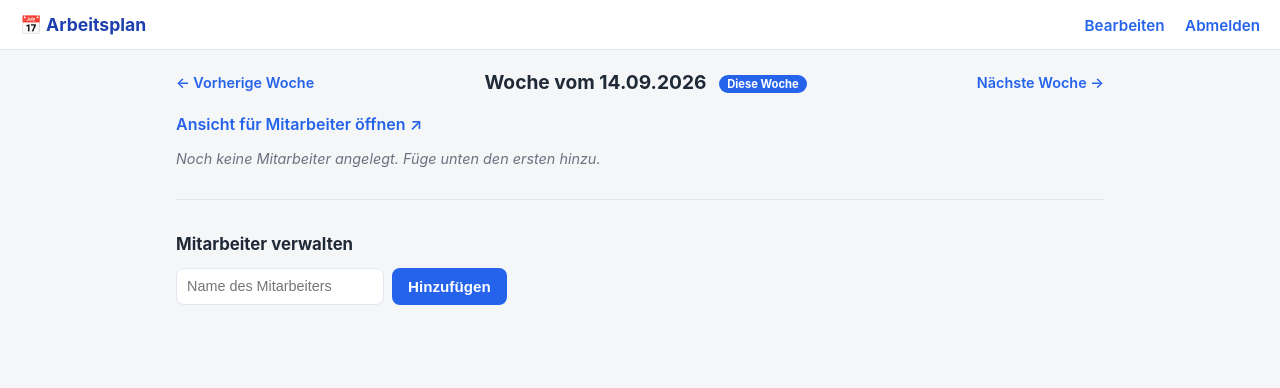
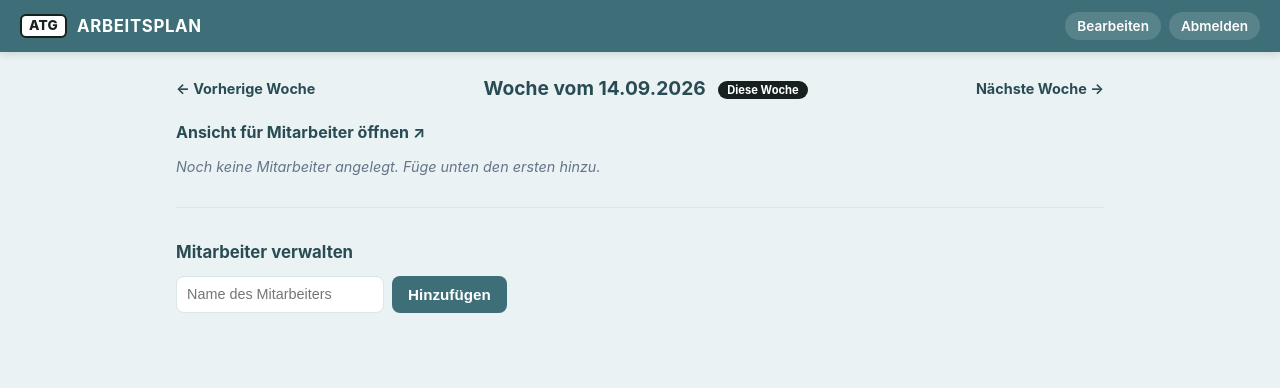
Before and after one commit to emalramz42-pixel/ATG-Arbeitsplan, a Flask app: page /admin/woche in a window 1280 px wide. Shown: the top 388 px of the page. Run offline with Flask 3, Linux system fonts and the light colour scheme; the visitor is signed in with stand-in values (Sample User, id 1); data that the repository does not hold is empty; some libraries are stand-ins or nearby versions.

Commit message:
Design an ATG-Markenfarben (Teal) und Logo-Stil anpassen

```diff
--- a/static/style.css
+++ b/static/style.css
@@ -1,11 +1,11 @@
 :root {
-    --blau: #2563eb;
-    --blau-dunkel: #1e40af;
-    --grau-hell: #f4f6f8;
-    --grau: #6b7280;
-    --grau-rand: #e2e8f0;
+    --teal: #3e6e78;
+    --teal-dunkel: #294c54;
+    --teal-hell: #eaf2f3;
+    --tinte: #16211f;
+    --grau: #64748b;
+    --grau-rand: #dbe6e7;
     --rot: #dc2626;
-    --gruen: #16a34a;
 }
 
 * { box-sizing: border-box; }
@@ -13,41 +13,84 @@
 body {
     margin: 0;
     font-family: -apple-system, BlinkMacSystemFont, "Segoe UI", Roboto, Arial, sans-serif;
-    background: var(--grau-hell);
-    color: #1f2937;
+    background: var(--teal-hell);
+    color: var(--tinte);
 }
 
 .topbar {
     display: flex;
     justify-content: space-between;
     align-items: center;
-    background: white;
-    padding: 14px 20px;
-    border-bottom: 1px solid var(--grau-rand);
+    flex-wrap: wrap;
+    gap: 10px;
+    background: var(--teal);
+    padding: 12px 20px;
     position: sticky;
     top: 0;
     z-index: 10;
+    box-shadow: 0 2px 8px rgba(22, 33, 31, 0.15);
 }
 
 .topbar .logo {
-    font-weight: 700;
-    font-size: 1.1rem;
-    color: var(--blau-dunkel);
+    display: flex;
+    align-items: center;
+    gap: 10px;
     text-decoration: none;
 }
 
+.topbar .logo-mark {
+    display: inline-flex;
+    align-items: center;
+    justify-content: center;
+    background: white;
+    color: var(--tinte);
+    font-weight: 800;
+    font-size: 0.85rem;
+    letter-spacing: 0.02em;
+    border: 2px solid var(--tinte);
+    border-radius: 6px;
+    padding: 3px 7px;
+    line-height: 1;
+}
+
+.topbar .logo-text {
+    font-weight: 700;
+    font-size: 1.05rem;
+    color: white;
+    text-transform: uppercase;
+    letter-spacing: 0.04em;
+}
+
+.topbar nav {
+    display: flex;
+    gap: 8px;
+    flex-wrap: wrap;
+}
+
 .topbar nav a {
-    margin-left: 16px;
-    color: var(--blau);
+    color: white;
     text-decoration: none;
     font-weight: 600;
-    font-size: 0.95rem;
+    font-size: 0.85rem;
+    white-space: nowrap;
+    background: rgba(255, 255, 255, 0.14);
+    padding: 6px 12px;
+    border-radius: 999px;
+}
+
+.topbar nav a:hover {
+    background: rgba(255, 255, 255, 0.24);
+}
+
+@media (max-width: 420px) {
+    .topbar .logo-text { font-size: 0.9rem; }
+    .topbar nav a { font-size: 0.8rem; padding: 5px 10px; }
 }
 
 .content {
     max-width: 960px;
     margin: 0 auto;
-    padding: 20px 16px 60px;
+    padding: 24px 16px 60px;
 }
 
 .woche-header {
@@ -56,7 +99,7 @@ body {
     align-items: center;
     flex-wrap: wrap;
     gap: 10px;
-    margin-bottom: 20px;
+    margin-bottom: 22px;
 }
 
 .woche-header h1 {
@@ -64,14 +107,16 @@ body {
     margin: 0;
     text-align: center;
     flex: 1;
+    color: var(--teal-dunkel);
 }
 
 .badge {
     display: inline-block;
-    background: var(--blau);
+    background: var(--tinte);
     color: white;
     font-size: 0.7rem;
-    padding: 2px 8px;
+    font-weight: 700;
+    padding: 2px 9px;
     border-radius: 999px;
     margin-left: 8px;
     vertical-align: middle;
@@ -79,30 +124,32 @@ body {
 
 .heute-btn {
     display: inline-block;
-    background: var(--grau-hell);
-    color: var(--blau-dunkel);
+    background: white;
+    color: var(--teal-dunkel);
     text-decoration: none;
-    font-weight: 600;
+    font-weight: 700;
     font-size: 0.75rem;
     padding: 3px 10px;
-    border: 1px solid var(--grau-rand);
+    border: 1px solid var(--teal);
     border-radius: 999px;
     margin-left: 8px;
     vertical-align: middle;
 }
 
 .heute-btn:hover {
-    background: white;
-    border-color: var(--blau);
+    background: var(--teal);
+    color: white;
 }
 
 .nav-btn {
-    color: var(--blau);
+    color: var(--teal-dunkel);
     text-decoration: none;
-    font-weight: 600;
+    font-weight: 700;
     white-space: nowrap;
     font-size: 0.9rem;
 }
+
+.nav-btn:hover { color: var(--teal); }
 
 .tage-grid {
     display: grid;
@@ -113,8 +160,10 @@ body {
 .tag-karte {
     background: white;
     border: 1px solid var(--grau-rand);
-    border-radius: 12px;
+    border-top: 4px solid var(--teal);
+    border-radius: 10px;
     padding: 14px;
+    box-shadow: 0 1px 3px rgba(22, 33, 31, 0.06);
 }
 
 .tag-karte h2 {
@@ -122,7 +171,7 @@ body {
     font-size: 1rem;
     display: flex;
     justify-content: space-between;
-    color: var(--blau-dunkel);
+    color: var(--teal-dunkel);
 }
 
 .tag-karte .datum {
@@ -158,9 +207,10 @@ body {
     padding: 24px;
     border-radius: 12px;
     border: 1px solid var(--grau-rand);
+    border-top: 4px solid var(--teal);
 }
 
-.login-box h1 { font-size: 1.2rem; margin-top: 0; }
+.login-box h1 { font-size: 1.2rem; margin-top: 0; color: var(--teal-dunkel); }
 
 .login-box form {
     display: flex;
@@ -178,26 +228,26 @@ body {
 .login-box button,
 .speichern-btn,
 .inline-form button {
-    background: var(--blau);
+    background: var(--teal);
     color: white;
     border: none;
     padding: 10px 16px;
     border-radius: 8px;
     font-size: 0.95rem;
-    font-weight: 600;
+    font-weight: 700;
     cursor: pointer;
 }
 
 .login-box button:hover,
 .speichern-btn:hover,
 .inline-form button:hover {
-    background: var(--blau-dunkel);
+    background: var(--teal-dunkel);
 }
 
 .fehler { color: var(--rot); font-size: 0.9rem; }
 
 .ansicht-link { margin-bottom: 16px; }
-.ansicht-link a { color: var(--blau); font-weight: 600; text-decoration: none; }
+.ansicht-link a { color: var(--teal-dunkel); font-weight: 700; text-decoration: none; }
 
 .tabelle-wrapper {
     overflow-x: auto;
@@ -220,6 +270,12 @@ body {
     font-size: 0.9rem;
 }
 
+.plan-tabelle thead th {
+    background: var(--teal-hell);
+    color: var(--teal-dunkel);
+    font-weight: 700;
+}
+
 .plan-tabelle th .datum {
     display: block;
     font-weight: 400;
@@ -227,16 +283,22 @@ body {
     font-size: 0.75rem;
 }
 
+.plan-tabelle tbody tr:hover {
+    background: var(--teal-hell);
+}
+
 .name-zelle {
     text-align: left;
-    font-weight: 600;
+    font-weight: 700;
     white-space: nowrap;
+    color: var(--tinte);
 }
 
 .check-zelle input[type="checkbox"] {
     width: 20px;
     height: 20px;
     cursor: pointer;
+    accent-color: var(--teal);
 }
 
 .speichern-btn {
@@ -252,6 +314,7 @@ body {
 
 .mitarbeiter-verwaltung h2 {
     font-size: 1.05rem;
+    color: var(--teal-dunkel);
 }
 
 .inline-form {
@@ -262,6 +325,7 @@ body {
 
 .mitarbeiter-verwaltung > .inline-form {
     margin-bottom: 16px;
+    flex-wrap: wrap;
 }
 
 .mitarbeiter-verwaltung > .inline-form input {
@@ -269,6 +333,8 @@ body {
     border: 1px solid var(--grau-rand);
     border-radius: 8px;
     font-size: 0.9rem;
+    flex: 1;
+    min-width: 160px;
 }
 
 .mitarbeiter-verwaltung-liste {
--- a/templates/base.html
+++ b/templates/base.html
@@ -3,12 +3,16 @@
 <head>
     <meta charset="UTF-8">
     <meta name="viewport" content="width=device-width, initial-scale=1.0">
-    <title>{% block title %}Arbeitsplan{% endblock %}</title>
+    <meta name="theme-color" content="#3e6e78">
+    <title>{% block title %}ATG Arbeitsplan{% endblock %}</title>
     <link rel="stylesheet" href="{{ url_for('static', filename='style.css') }}">
 </head>
 <body>
     <header class="topbar">
-        <a class="logo" href="{{ url_for('index') }}">📅 Arbeitsplan</a>
+        <a class="logo" href="{{ url_for('index') }}">
+            <span class="logo-mark">ATG</span>
+            <span class="logo-text">Arbeitsplan</span>
+        </a>
         <nav>
             {% if is_admin %}
                 <a href="{{ url_for('admin_woche') }}">Bearbeiten</a>
```
